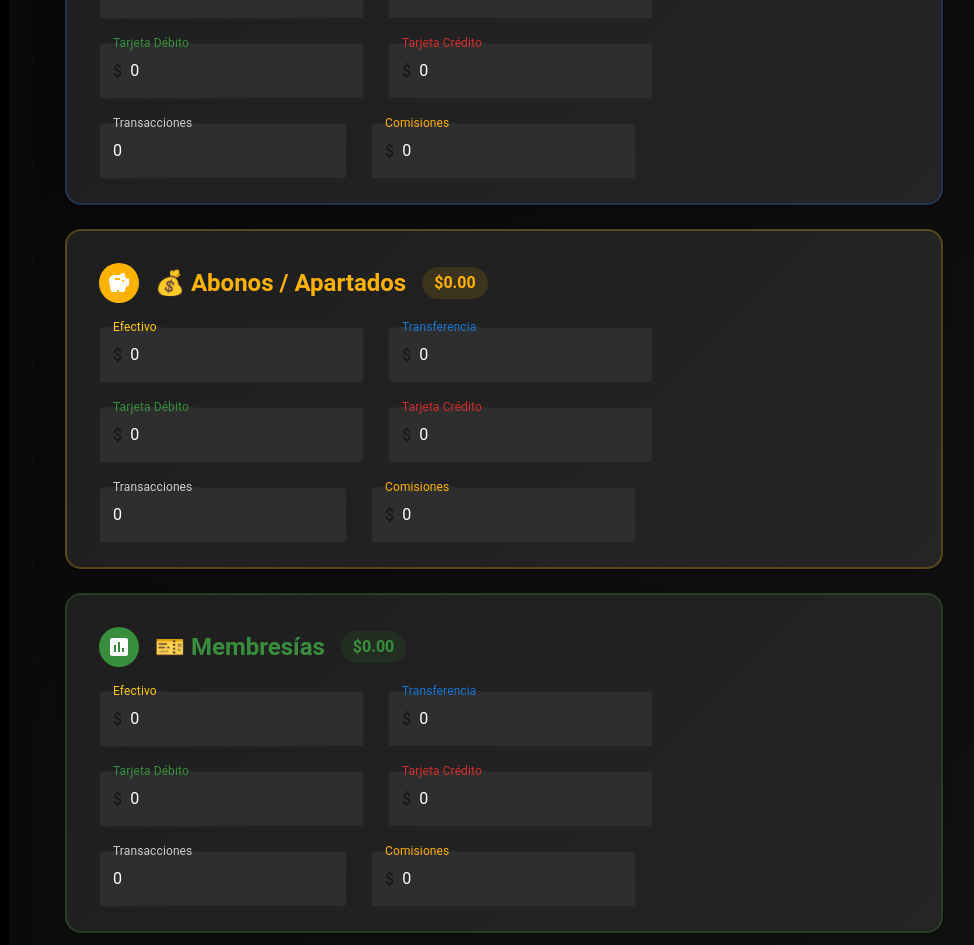
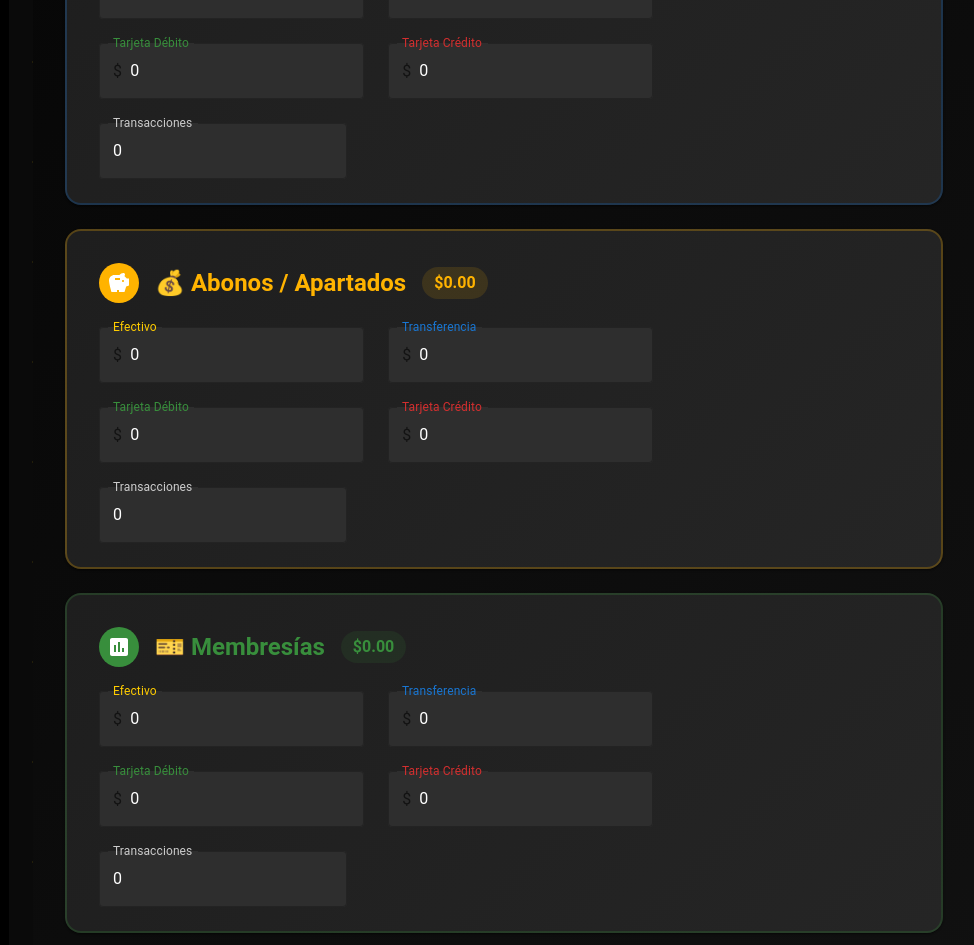
Before and after one commit to luishdz04/muscleup-gym, a Next.js app: page /dashboard/admin/cortes/nuevo in a window 1280 px wide. Shown: the part 1727-2672 px from the top of the page, without its empty margins (281-1255 px from the left). Built offline with nearby package versions, Linux system fonts and the light colour scheme; no server answers; the database is empty.

Commit message:
Update page.tsx

```diff
--- a/src/app/dashboard/admin/cortes/nuevo/page.tsx
+++ b/src/app/dashboard/admin/cortes/nuevo/page.tsx
@@ -990,27 +990,6 @@ const calculateTotals = () => {
                           />
                         </Grid>
 
-                        <Grid item xs={12} sm={6}>
-                          <TextField
-                            fullWidth
-                            label="Comisiones"
-                            type="number"
-                            value={editableData.pos_commissions}
-                            onChange={(e) => handleEditableChange('pos_commissions', e.target.value)}
-                            InputProps={{
-                              startAdornment: <InputAdornment position="start">$</InputAdornment>,
-                            }}
-                            sx={{
-                              '& .MuiOutlinedInput-root': {
-                                backgroundColor: darkProTokens.surfaceLevel4,
-                                color: darkProTokens.textPrimary,
-                              },
-                              '& .MuiInputLabel-root': {
-                                color: darkProTokens.warning,
-                              },
-                            }}
-                          />
-                        </Grid>
                       </Grid>
                     </CardContent>
                   </Card>
@@ -1148,27 +1127,6 @@ const calculateTotals = () => {
                           />
                         </Grid>
 
-                        <Grid item xs={12} sm={6}>
-                          <TextField
-                            fullWidth
-                            label="Comisiones"
-                            type="number"
-                            value={editableData.abonos_commissions}
-                            onChange={(e) => handleEditableChange('abonos_commissions', e.target.value)}
-                            InputProps={{
-                              startAdornment: <InputAdornment position="start">$</InputAdornment>,
-                            }}
-                            sx={{
-                              '& .MuiOutlinedInput-root': {
-                                backgroundColor: darkProTokens.surfaceLevel4,
-                                color: darkProTokens.textPrimary,
-                              },
-                              '& .MuiInputLabel-root': {
-                                color: darkProTokens.warning,
-                              },
-                            }}
-                          />
-                        </Grid>
                       </Grid>
                     </CardContent>
                   </Card>
@@ -1306,27 +1264,6 @@ const calculateTotals = () => {
                           />
                         </Grid>
 
-                        <Grid item xs={12} sm={6}>
-                          <TextField
-                            fullWidth
-                            label="Comisiones"
-                            type="number"
-                            value={editableData.membership_commissions}
-                            onChange={(e) => handleEditableChange('membership_commissions', e.target.value)}
-                            InputProps={{
-                              startAdornment: <InputAdornment position="start">$</InputAdornment>,
-                            }}
-                            sx={{
-                              '& .MuiOutlinedInput-root': {
-                                backgroundColor: darkProTokens.surfaceLevel4,
-                                color: darkProTokens.textPrimary,
-                              },
-                              '& .MuiInputLabel-root': {
-                                color: darkProTokens.warning,
-                              },
-                            }}
-                          />
-                        </Grid>
                       </Grid>
                     </CardContent>
                   </Card>
```
